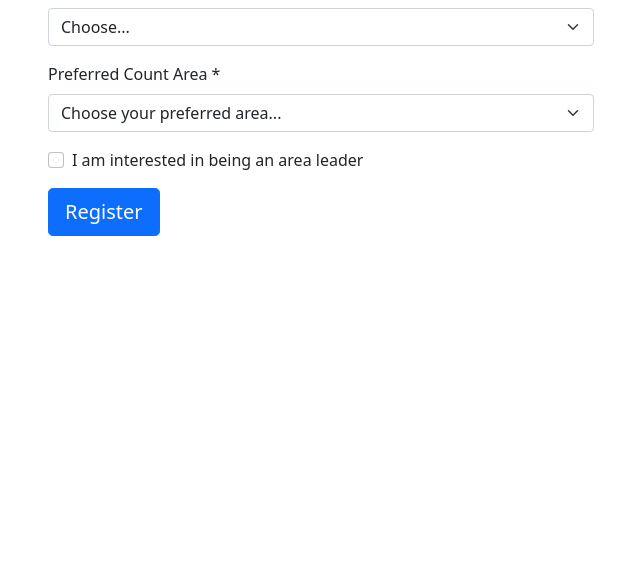
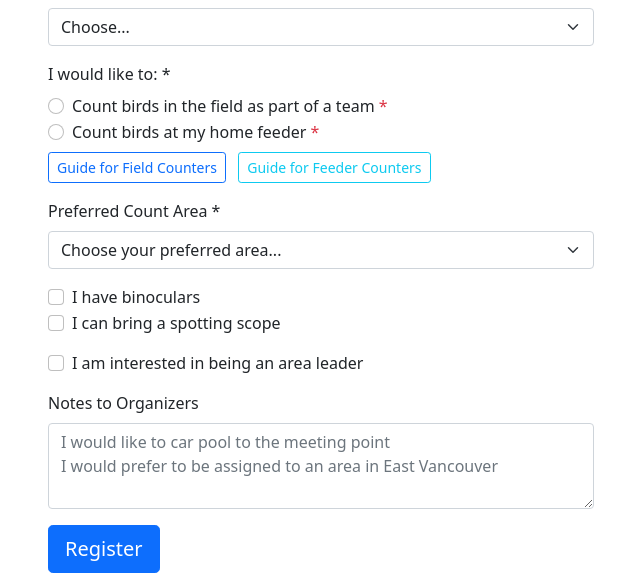
Before and after one commit to commonloon/christmas-bird-count-registration, a Flask app: page / in a window 1280 px wide. Shown: the part 714-1287 px from the top of the page, without its empty margins (34-674 px from the left). Before the commit the page ends 950 px from the top, so only its background shows below. Run offline with Flask 3, Linux system fonts and the light colour scheme; data that the repository does not hold is empty.

Commit message:
Updated registration form with new fields
Also some database changes to accommodate this. Still need changes to admin routes.

```diff
--- a/models/participant.py
+++ b/models/participant.py
@@ -1,3 +1,4 @@
+# Updated by Claude AI at 2025-01-15 14:35:12
 from google.cloud import firestore
 from datetime import datetime
 from typing import List, Dict, Optional
@@ -22,6 +23,12 @@
         # Ensure is_leader defaults to False (admin-assigned only)
         participant_data.setdefault('is_leader', False)
         participant_data.setdefault('assigned_area_leader', None)
+
+        # Set defaults for new fields
+        participant_data.setdefault('notes_to_organizers', '')
+        participant_data.setdefault('has_binoculars', False)
+        participant_data.setdefault('spotting_scope', False)
+        participant_data.setdefault('participation_type', 'regular')
 
         doc_ref = self.db.collection(self.collection).add(participant_data)
         self.logger.info(f"Added participant to {self.collection}: {participant_data.get('email')}")
--- a/routes/main.py
+++ b/routes/main.py
@@ -1,3 +1,4 @@
+# Updated by Claude AI at 2025-01-15 14:35:12
 from flask import Blueprint, render_template, request, redirect, url_for, flash, jsonify, g
 from google.cloud import firestore
 from config.database import get_firestore_client
@@ -49,6 +50,12 @@
     preferred_area = request.form.get('preferred_area', '')
     interested_in_leadership = request.form.get('interested_in_leadership') == 'on'
 
+    # Get new fields
+    participation_type = request.form.get('participation_type', '')
+    has_binoculars = request.form.get('has_binoculars') == 'on'
+    spotting_scope = request.form.get('spotting_scope') == 'on'
+    notes_to_organizers = request.form.get('notes_to_organizers', '').strip()
+
     # Basic validation
     errors = []
 
@@ -64,6 +71,8 @@
         errors.append('CBC experience level is required')
     if not preferred_area:
         errors.append('Area selection is required')
+    if not participation_type or participation_type not in ['regular', 'FEEDER']:
+        errors.append('Please select how you would like to participate')
 
     # Check if email already registered for current year
     if participant_model.email_exists(email):
@@ -73,6 +82,13 @@
     valid_areas = get_all_areas() + ['UNASSIGNED']
     if preferred_area not in valid_areas:
         errors.append('Invalid area selection')
+
+    # Validate FEEDER participant constraints
+    if participation_type == 'FEEDER':
+        if preferred_area == 'UNASSIGNED':
+            errors.append('Feeder counters must select a specific area')
+        if interested_in_leadership:
+            errors.append('Feeder counters cannot be area leaders')
 
     if errors:
         for error in errors:
@@ -104,7 +120,11 @@
         'interested_in_leadership': interested_in_leadership,
         'is_leader': bool(leader_areas),  # True if they are an area leader
         'assigned_area_leader': preferred_area if leader_areas else None,
-        'auto_assigned': auto_assigned_from_leadership
+        'auto_assigned': auto_assigned_from_leadership,
+        'participation_type': participation_type,
+        'has_binoculars': has_binoculars,
+        'spotting_scope': spotting_scope,
+        'notes_to_organizers': notes_to_organizers
     }
 
     try:
--- a/static/js/registration.js
+++ b/static/js/registration.js
@@ -1,7 +1,9 @@
+// Updated by Claude AI at 2025-01-15 14:35:12
 // Form interactions for Vancouver CBC Registration
 document.addEventListener('DOMContentLoaded', function() {
     initializeFormHandlers();
     initializeValidation();
+    initializeParticipationTypeValidation();
 });
 
 function initializeFormHandlers() {
@@ -97,6 +99,33 @@
             isValid = false;
         }
     });
+
+    // Validate participation type is selected
+    const participationTypeRadios = document.querySelectorAll('input[name="participation_type"]');
+    const participationTypeSelected = Array.from(participationTypeRadios).some(radio => radio.checked);
+    if (!participationTypeSelected) {
+        errors.push('Please select how you would like to participate');
+        isValid = false;
+    }
+
+    // Validate FEEDER participant constraints
+    const feederRadio = document.getElementById('feeder');
+    if (feederRadio && feederRadio.checked) {
+        const areaDropdown = document.getElementById('preferred_area');
+        const leadershipCheckbox = document.getElementById('interested_in_leadership');
+
+        if (areaDropdown && areaDropdown.value === 'UNASSIGNED') {
+            showFieldError('preferred_area', 'Feeder counters must select a specific area');
+            errors.push('Feeder counters must select a specific area');
+            isValid = false;
+        }
+
+        if (leadershipCheckbox && leadershipCheckbox.checked) {
+            showFieldError('interested_in_leadership', 'Feeder counters cannot be area leaders');
+            errors.push('Feeder counters cannot be area leaders');
+            isValid = false;
+        }
+    }
 
     // Validate email format
     const emailField = document.getElementById('email');
@@ -293,6 +322,54 @@
     }
 }
 
+function initializeParticipationTypeValidation() {
+    const feederRadio = document.getElementById('feeder');
+    const regularRadio = document.getElementById('regular');
+    const areaDropdown = document.getElementById('preferred_area');
+    const leadershipCheckbox = document.getElementById('interested_in_leadership');
+    const unassignedOption = document.querySelector('option[value="UNASSIGNED"]');
+
+    if (!feederRadio || !regularRadio || !areaDropdown || !leadershipCheckbox || !unassignedOption) {
+        return;
+    }
+
+    // Handle FEEDER selection constraints
+    feederRadio.addEventListener('change', function() {
+        if (this.checked) {
+            // Disable UNASSIGNED option
+            unassignedOption.disabled = true;
+            unassignedOption.style.color = '#999';
+
+            // Disable and uncheck leadership checkbox
+            leadershipCheckbox.disabled = true;
+            leadershipCheckbox.checked = false;
+            leadershipCheckbox.parentElement.style.opacity = '0.5';
+
+            // If UNASSIGNED was selected, reset to empty
+            if (areaDropdown.value === 'UNASSIGNED') {
+                areaDropdown.value = '';
+                // Clear map selection if available
+                if (typeof window.highlightAreaFromDropdown === 'function') {
+                    window.highlightAreaFromDropdown('');
+                }
+            }
+        }
+    });
+
+    // Handle REGULAR selection - restore options
+    regularRadio.addEventListener('change', function() {
+        if (this.checked) {
+            // Re-enable UNASSIGNED option
+            unassignedOption.disabled = false;
+            unassignedOption.style.color = '';
+
+            // Re-enable leadership checkbox
+            leadershipCheckbox.disabled = false;
+            leadershipCheckbox.parentElement.style.opacity = '1';
+        }
+    });
+}
+
 // Initialize auto-save if sessionStorage is available
 if (typeof(Storage) !== "undefined") {
     document.addEventListener('DOMContentLoaded', initializeAutoSave);
--- a/templates/index.html
+++ b/templates/index.html
@@ -1,3 +1,4 @@
+{# Updated by Claude AI at 2025-01-15 14:35:12 #}
 {% extends "base.html" %}
 
 {% block content %}
@@ -49,6 +50,24 @@
             </div>
 
             <div class="mb-3">
+                <label class="form-label">I would like to: *</label>
+                <div class="form-check">
+                    <input class="form-check-input" type="radio" name="participation_type" id="regular" value="regular" required>
+                    <label class="form-check-label" for="regular">Count birds in the field as part of a team</label>
+                </div>
+                <div class="form-check">
+                    <input class="form-check-input" type="radio" name="participation_type" id="feeder" value="FEEDER" required>
+                    <label class="form-check-label" for="feeder">Count birds at my home feeder</label>
+                </div>
+                <div class="mt-2">
+                    <a href="https://view.publitas.com/birds-canada-gykxaz9yrrpp/field-counters-guide-to-cbc_cheat-sheet-with-datasheet/page/1"
+                       target="_blank" class="btn btn-sm btn-outline-primary me-2">Guide for Field Counters</a>
+                    <a href="https://view.publitas.com/birds-canada-gykxaz9yrrpp/feeder-counters-guide-to-cbc_cheat-sheet-with-datasheet/page/1"
+                       target="_blank" class="btn btn-sm btn-outline-info">Guide for Feeder Counters</a>
+                </div>
+            </div>
+
+            <div class="mb-3">
                 <label for="preferred_area" class="form-label">Preferred Count Area *</label>
                 <select class="form-select" id="preferred_area" name="preferred_area" required>
                     <option value="">Choose your preferred area...</option>
@@ -82,11 +101,29 @@
                 </select>
             </div>
 
+            <div class="mb-3">
+                <div class="form-check">
+                    <input type="checkbox" class="form-check-input" id="has_binoculars" name="has_binoculars">
+                    <label class="form-check-label" for="has_binoculars">I have binoculars</label>
+                </div>
+                <div class="form-check">
+                    <input type="checkbox" class="form-check-input" id="spotting_scope" name="spotting_scope">
+                    <label class="form-check-label" for="spotting_scope">I can bring a spotting scope</label>
+                </div>
+            </div>
+
             <div class="mb-3 form-check">
                 <input type="checkbox" class="form-check-input" id="interested_in_leadership" name="interested_in_leadership">
                 <label class="form-check-label" for="interested_in_leadership">
                     I am interested in being an area leader
                 </label>
+            </div>
+
+            <div class="mb-3">
+                <label for="notes_to_organizers" class="form-label">Notes to Organizers</label>
+                <textarea class="form-control" id="notes_to_organizers" name="notes_to_organizers"
+                          placeholder="I would like to car pool to the meeting point&#10;I would prefer to be assigned to an area in East Vancouver"
+                          rows="3"></textarea>
             </div>
 
             <button type="submit" class="btn btn-primary btn-lg">Register</button>
```
Also changed, not shown: utils/generate_test_participants.py (+44 -8 lines), utils/setup_databases.py (+50 -5 lines).
